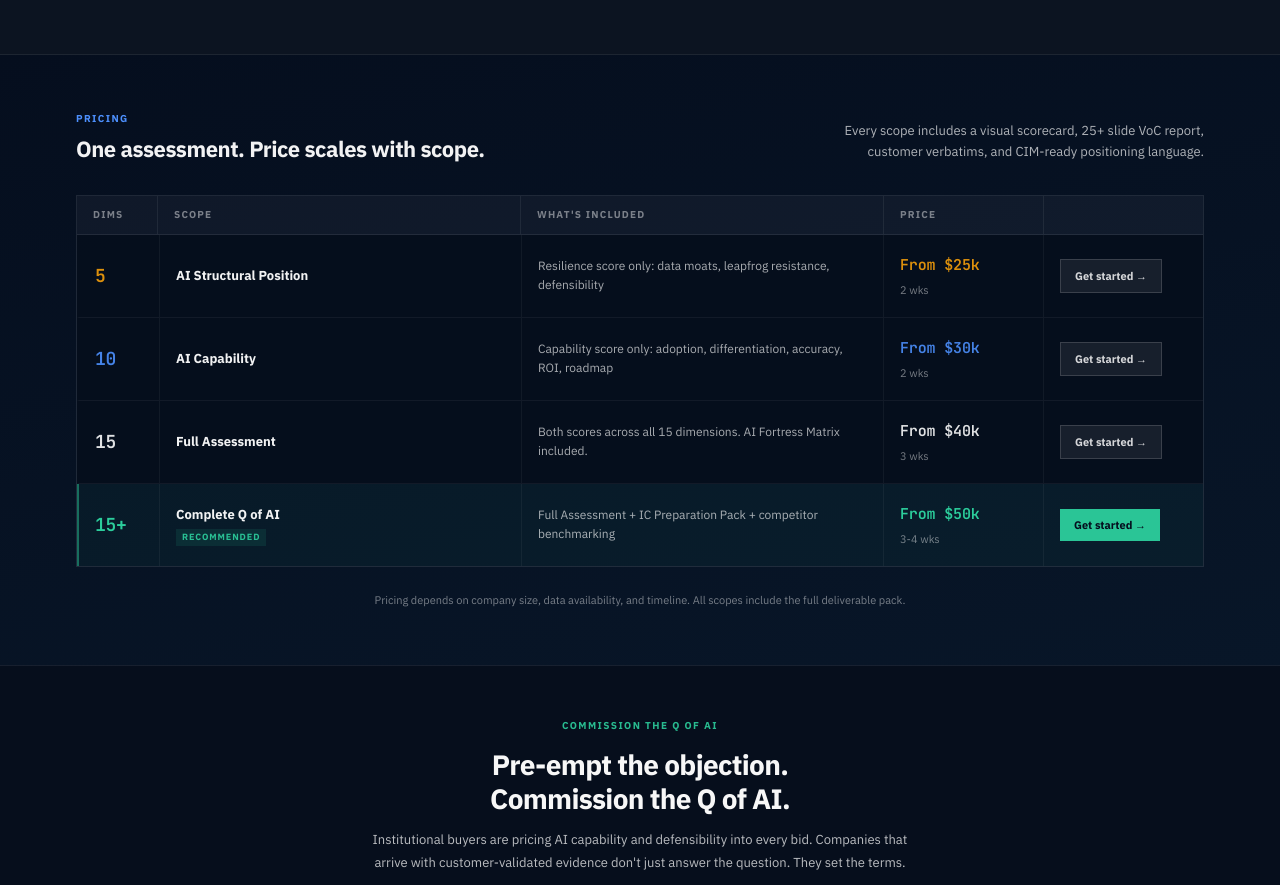
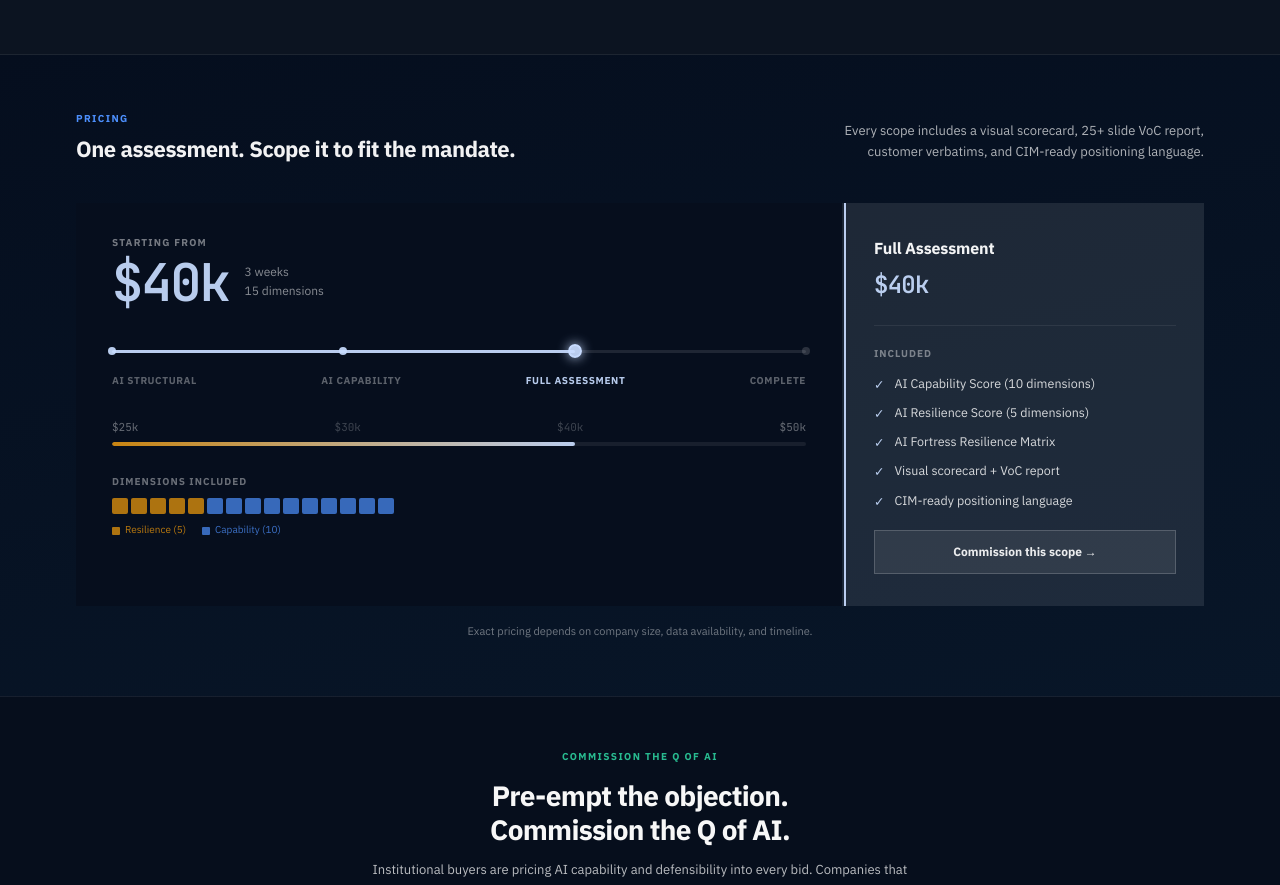
Before and after one commit to Crossover-Research/sell-side-overview-site, a Next.js app: page /qofai in a window 1280 px wide. Shown: the part 2182-3067 px from the top of the page. Built offline with nearby package versions, Linux system fonts and the light colour scheme.

Commit message:
redesign: interactive pricing slider — drag to scope, price + dimensions update live

```diff
--- a/app/qofai/page.tsx
+++ b/app/qofai/page.tsx
@@ -70,6 +70,7 @@ const OBJECTIONS = [
 
 export default function QofAIPage() {
   const [selectedQ, setSelectedQ] = useState(0);
+  const [tierIdx, setTierIdx] = useState(2); // default: Full Assessment
 
   return (
     <>
@@ -299,15 +300,15 @@ export default function QofAIPage() {
         </div>
       </section>
 
-      {/* PRICING — single scope, price scales with n dimensions */}
+      {/* PRICING — interactive scope slider */}
       <section style={{ padding:'56px 0', background:'linear-gradient(168deg,#050e1e 0%,#081628 100%)', borderBottom:'1px solid rgba(255,255,255,.07)' }}>
         <div style={{ maxWidth:1200, margin:'0 auto', padding:'0 36px' }}>
 
-          <div style={{ display:'flex', alignItems:'flex-end', justifyContent:'space-between', gap:24, flexWrap:'wrap', marginBottom:32 }}>
+          <div style={{ display:'flex', alignItems:'flex-end', justifyContent:'space-between', gap:24, flexWrap:'wrap', marginBottom:40 }}>
             <div>
               <div className="ib-section-eyebrow" style={{ marginBottom:8 }}>Pricing</div>
               <h2 style={{ fontSize:22, fontWeight:700, color:'rgba(255,255,255,.95)', letterSpacing:'-.022em', margin:0, lineHeight:1.25 }}>
-                One assessment. Price scales with scope.
+                One assessment. Scope it to fit the mandate.
               </h2>
             </div>
             <p style={{ fontSize:13, color:'rgba(255,255,255,.68)', margin:0, maxWidth:360, textAlign:'right', lineHeight:1.6 }}>
@@ -315,110 +316,264 @@ export default function QofAIPage() {
             </p>
           </div>
 
-          {/* Scope table */}
-          <div style={{ border:'1px solid rgba(255,255,255,.1)', overflow:'hidden', marginBottom:24 }}>
-
-            {/* Column header */}
-            <div style={{ display:'grid', gridTemplateColumns:'80px 1fr 1fr 160px 160px', background:'rgba(255,255,255,.04)', borderBottom:'1px solid rgba(255,255,255,.08)' }}>
-              <div style={{ padding:'11px 16px', fontSize:10, fontWeight:700, letterSpacing:'.12em', textTransform:'uppercase', color:'rgba(255,255,255,.45)' }}>Dims</div>
-              <div style={{ padding:'11px 16px', fontSize:10, fontWeight:700, letterSpacing:'.12em', textTransform:'uppercase', color:'rgba(255,255,255,.45)', borderLeft:'1px solid rgba(255,255,255,.07)' }}>Scope</div>
-              <div style={{ padding:'11px 16px', fontSize:10, fontWeight:700, letterSpacing:'.12em', textTransform:'uppercase', color:'rgba(255,255,255,.45)', borderLeft:'1px solid rgba(255,255,255,.07)' }}>What's included</div>
-              <div style={{ padding:'11px 16px', fontSize:10, fontWeight:700, letterSpacing:'.12em', textTransform:'uppercase', color:'rgba(255,255,255,.45)', borderLeft:'1px solid rgba(255,255,255,.07)' }}>Price</div>
-              <div style={{ padding:'11px 16px', borderLeft:'1px solid rgba(255,255,255,.07)' }} />
-            </div>
-
-            {[
+          {/* Slider widget */}
+          {(() => {
+            const TIERS = [
               {
                 dims: 5,
+                label: 'AI Structural',
                 name: 'AI Structural Position',
-                includes: 'Resilience score only: data moats, leapfrog resistance, defensibility',
-                price: 'From $25k',
-                timeline: '2 wks',
-                color: 'rgba(245,158,11,.9)',
-                featured: false,
+                price: 25,
+                weeks: '2 weeks',
+                color: 'rgba(245,158,11,.95)',
+                features: [
+                  'AI Resilience Score (5 dimensions)',
+                  'Data moat analysis',
+                  'Leapfrog resistance score',
+                  'Defensibility map',
+                  'Visual scorecard + VoC report',
+                ],
               },
               {
                 dims: 10,
+                label: 'AI Capability',
                 name: 'AI Capability',
-                includes: 'Capability score only: adoption, differentiation, accuracy, ROI, roadmap',
-                price: 'From $30k',
-                timeline: '2 wks',
-                color: 'rgba(77,144,254,.9)',
-                featured: false,
+                price: 30,
+                weeks: '2 weeks',
+                color: 'rgba(77,144,254,.95)',
+                features: [
+                  'AI Capability Score (10 dimensions)',
+                  'Adoption, accuracy & ROI scoring',
+                  'Competitive differentiation',
+                  'Roadmap credibility',
+                  'Visual scorecard + VoC report',
+                ],
               },
               {
                 dims: 15,
+                label: 'Full Assessment',
                 name: 'Full Assessment',
-                includes: 'Both scores across all 15 dimensions. AI Fortress Matrix included.',
-                price: 'From $40k',
-                timeline: '3 wks',
-                color: 'rgba(255,255,255,.88)',
-                featured: false,
+                price: 40,
+                weeks: '3 weeks',
+                color: 'rgba(200,220,255,.92)',
+                features: [
+                  'AI Capability Score (10 dimensions)',
+                  'AI Resilience Score (5 dimensions)',
+                  'AI Fortress Resilience Matrix',
+                  'Visual scorecard + VoC report',
+                  'CIM-ready positioning language',
+                ],
               },
               {
-                dims: '15+',
+                dims: 15,
+                label: 'Complete',
                 name: 'Complete Q of AI',
-                includes: 'Full Assessment + IC Preparation Pack + competitor benchmarking',
-                price: 'From $50k',
-                timeline: '3-4 wks',
+                price: 50,
+                weeks: '3-4 weeks',
                 color: 'rgba(45,212,160,.97)',
-                featured: true,
+                recommended: true,
+                features: [
+                  'Everything in Full Assessment',
+                  'IC Preparation Pack (6 objections)',
+                  'Competitor benchmarking',
+                  'Extended CIM language',
+                ],
               },
-            ].map((row, i, arr) => (
-              <div
-                key={i}
-                style={{
-                  display:'grid', gridTemplateColumns:'80px 1fr 1fr 160px 160px',
-                  borderBottom: i < arr.length-1 ? '1px solid rgba(255,255,255,.05)' : 'none',
-                  background: row.featured ? 'rgba(45,212,160,.04)' : 'rgba(6,14,28,.97)',
-                  borderLeft: row.featured ? '2px solid rgba(45,212,160,.45)' : '2px solid transparent',
-                }}
-              >
-                {/* Dim count */}
-                <div style={{ padding:'18px 16px', display:'flex', alignItems:'center' }}>
-                  <div style={{ fontFamily:'var(--font-mono)', fontSize:18, fontWeight:700, color:row.color, letterSpacing:'-.02em' }}>{row.dims}</div>
+            ] as const;
+
+            const tier = TIERS[tierIdx];
+            const pct = (tierIdx / (TIERS.length - 1)) * 100;
+
+            return (
+              <div style={{ display:'grid', gridTemplateColumns:'1fr 360px', gap:2, background:'rgba(255,255,255,.08)', alignItems:'stretch' }}>
+
+                {/* LEFT: Slider */}
+                <div style={{ background:'rgba(6,14,28,.97)', padding:'32px 36px', display:'flex', flexDirection:'column', gap:28 }}>
+
+                  {/* Price display */}
+                  <div style={{ display:'flex', alignItems:'flex-end', gap:16 }}>
+                    <div>
+                      <div style={{ fontSize:10, fontWeight:700, letterSpacing:'.12em', textTransform:'uppercase', color:'rgba(255,255,255,.45)', marginBottom:6 }}>Starting from</div>
+                      <div style={{ fontFamily:'var(--font-mono)', fontSize:52, fontWeight:700, color:tier.color, letterSpacing:'-.04em', lineHeight:1 }}>
+                        ${tier.price}k
+                      </div>
+                    </div>
+                    <div style={{ paddingBottom:8 }}>
+                      <div style={{ fontSize:12, color:'rgba(255,255,255,.52)', lineHeight:1.5 }}>{tier.weeks}</div>
+                      <div style={{ fontSize:12, color:'rgba(255,255,255,.52)' }}>{tier.dims} dimensions</div>
+                    </div>
+                  </div>
+
+                  {/* Slider track */}
+                  <div>
+                    <div style={{ position:'relative', height:28, display:'flex', alignItems:'center', marginBottom:8 }}>
+                      {/* Track background */}
+                      <div style={{ position:'absolute', left:0, right:0, height:3, background:'rgba(255,255,255,.1)', borderRadius:2 }} />
+                      {/* Track fill */}
+                      <div style={{ position:'absolute', left:0, width:`${pct}%`, height:3, background:tier.color, borderRadius:2, transition:'all .2s' }} />
+                      {/* Tick marks */}
+                      {TIERS.map((t, i) => {
+                        const tickPct = (i / (TIERS.length - 1)) * 100;
+                        const isActive = i <= tierIdx;
+                        return (
+                          <div
+                            key={i}
+                            style={{
+                              position:'absolute',
+                              left:`${tickPct}%`,
+                              transform:'translateX(-50%)',
+                              width: i === tierIdx ? 14 : 8,
+                              height: i === tierIdx ? 14 : 8,
+                              borderRadius:'50%',
+                              background: isActive ? tier.color : 'rgba(255,255,255,.15)',
+                              border: i === tierIdx ? `2px solid ${tier.color}` : 'none',
+                              boxShadow: i === tierIdx ? `0 0 12px ${tier.color}` : 'none',
+                              transition:'all .2s',
+                              cursor:'pointer',
+                              zIndex:2,
+                            }}
+                            onClick={() => setTierIdx(i)}
+                          />
+                        );
+                      })}
+                      {/* Invisible range input for drag */}
+                      <input
+                        type="range" min={0} max={3} step={1} value={tierIdx}
+                        onChange={e => setTierIdx(Number(e.target.value))}
+                        style={{
+                          position:'absolute', left:0, right:0, width:'100%',
+                          opacity:0, cursor:'pointer', height:28, margin:0, padding:0,
+                          zIndex:3,
+                        }}
+                      />
+                    </div>
+
+                    {/* Tier labels */}
+                    <div style={{ display:'flex', justifyContent:'space-between' }}>
+                      {TIERS.map((t, i) => (
+                        <div
+                          key={i}
+                          onClick={() => setTierIdx(i)}
+                          style={{
+                            fontSize:10, fontWeight:700, letterSpacing:'.06em', textTransform:'uppercase',
+                            color: i === tierIdx ? tier.color : 'rgba(255,255,255,.35)',
+                            cursor:'pointer',
+                            transition:'color .2s',
+                            textAlign: i === 0 ? 'left' : i === TIERS.length-1 ? 'right' : 'center',
+                          }}
+                        >
+                          {t.label}
+                        </div>
+                      ))}
+                    </div>
+                  </div>
+
+                  {/* Price scale bar */}
+                  <div>
+                    <div style={{ display:'flex', justifyContent:'space-between', fontSize:11, color:'rgba(255,255,255,.38)', marginBottom:6, fontFamily:'var(--font-mono)' }}>
+                      <span>$25k</span>
+                      <span style={{ color:'rgba(255,255,255,.22)' }}>$30k</span>
+                      <span style={{ color:'rgba(255,255,255,.22)' }}>$40k</span>
+                      <span>$50k</span>
+                    </div>
+                    <div style={{ height:4, background:'rgba(255,255,255,.07)', borderRadius:2, overflow:'hidden' }}>
+                      <div style={{
+                        height:'100%',
+                        width:`${pct}%`,
+                        background: `linear-gradient(90deg, rgba(245,158,11,.8), ${tier.color})`,
+                        borderRadius:2,
+                        transition:'all .3s ease',
+                      }} />
+                    </div>
+                  </div>
+
+                  {/* Dimension bar */}
+                  <div>
+                    <div style={{ fontSize:10, fontWeight:700, letterSpacing:'.1em', textTransform:'uppercase', color:'rgba(255,255,255,.40)', marginBottom:8 }}>
+                      Dimensions included
+                    </div>
+                    <div style={{ display:'flex', gap:3, flexWrap:'wrap' }}>
+                      {Array.from({ length: 15 }, (_, i) => (
+                        <div
+                          key={i}
+                          style={{
+                            width:16, height:16, borderRadius:2,
+                            background: i < tier.dims
+                              ? (i < 5 ? 'rgba(245,158,11,.7)' : 'rgba(77,144,254,.7)')
+                              : 'rgba(255,255,255,.06)',
+                            transition:'all .2s',
+                            transitionDelay: `${i * 0.015}s`,
+                          }}
+                        />
+                      ))}
+                    </div>
+                    <div style={{ display:'flex', gap:16, marginTop:8 }}>
+                      <div style={{ display:'flex', alignItems:'center', gap:5, fontSize:10, color:'rgba(245,158,11,.75)' }}>
+                        <div style={{ width:8, height:8, background:'rgba(245,158,11,.7)', borderRadius:1 }} />
+                        Resilience (5)
+                      </div>
+                      <div style={{ display:'flex', alignItems:'center', gap:5, fontSize:10, color:'rgba(77,144,254,.75)' }}>
+                        <div style={{ width:8, height:8, background:'rgba(77,144,254,.7)', borderRadius:1 }} />
+                        Capability (10)
+                      </div>
+                    </div>
+                  </div>
                 </div>
-                {/* Scope name */}
-                <div style={{ padding:'18px 16px', borderLeft:'1px solid rgba(255,255,255,.05)', display:'flex', flexDirection:'column', justifyContent:'center', gap:4 }}>
-                  <div style={{ fontSize:13, fontWeight:700, color:'rgba(255,255,255,.95)' }}>{row.name}</div>
-                  {row.featured && (
-                    <div style={{ fontSize:9, fontWeight:700, letterSpacing:'.1em', textTransform:'uppercase', color:'rgba(45,212,160,.88)', background:'rgba(45,212,160,.1)', padding:'1px 6px', display:'inline-block', width:'fit-content' }}>
-                      Recommended
+
+                {/* RIGHT: What's included */}
+                <div style={{
+                  background: tier.recommended ? 'rgba(45,212,160,.04)' : 'rgba(255,255,255,.02)',
+                  borderLeft: `2px solid ${tier.color}`,
+                  padding:'32px 28px',
+                  display:'flex', flexDirection:'column', gap:20,
+                  transition:'all .2s',
+                }}>
+                  <div>
+                    {tier.recommended && (
+                      <div style={{ fontSize:9, fontWeight:700, letterSpacing:'.1em', textTransform:'uppercase', color:'rgba(45,212,160,.9)', background:'rgba(45,212,160,.1)', padding:'2px 8px', display:'inline-block', marginBottom:8 }}>
+                        Recommended for sell-side
+                      </div>
+                    )}
+                    <div style={{ fontSize:16, fontWeight:700, color:'rgba(255,255,255,.95)', marginBottom:4, letterSpacing:'-.01em' }}>{tier.name}</div>
+                    <div style={{ fontFamily:'var(--font-mono)', fontSize:24, fontWeight:700, color:tier.color, letterSpacing:'-.03em' }}>
+                      ${tier.price}k
                     </div>
-                  )}
-                </div>
-                {/* What's included */}
-                <div style={{ padding:'18px 16px', borderLeft:'1px solid rgba(255,255,255,.05)', display:'flex', alignItems:'center' }}>
-                  <div style={{ fontSize:12, color:'rgba(255,255,255,.65)', lineHeight:1.55 }}>{row.includes}</div>
-                </div>
-                {/* Price + timeline */}
-                <div style={{ padding:'18px 16px', borderLeft:'1px solid rgba(255,255,255,.05)', display:'flex', flexDirection:'column', justifyContent:'center', gap:3 }}>
-                  <div style={{ fontFamily:'var(--font-mono)', fontSize:15, fontWeight:700, color:row.color, letterSpacing:'-.01em' }}>{row.price}</div>
-                  <div style={{ fontSize:11, color:'rgba(255,255,255,.45)' }}>{row.timeline}</div>
-                </div>
-                {/* CTA */}
-                <div style={{ padding:'18px 16px', borderLeft:'1px solid rgba(255,255,255,.05)', display:'flex', alignItems:'center' }}>
+                  </div>
+
+                  <div style={{ height:1, background:'rgba(255,255,255,.07)' }} />
+
+                  <div style={{ display:'flex', flexDirection:'column', gap:10, flex:1 }}>
+                    <div style={{ fontSize:10, fontWeight:700, letterSpacing:'.1em', textTransform:'uppercase', color:'rgba(255,255,255,.42)', marginBottom:2 }}>
+                      Included
+                    </div>
+                    {tier.features.map((f, i) => (
+                      <div key={i} style={{ display:'flex', alignItems:'flex-start', gap:10, fontSize:12.5, color:'rgba(255,255,255,.82)', lineHeight:1.45 }}>
+                        <span style={{ color:tier.color, flexShrink:0, marginTop:1 }}>✓</span>
+                        {f}
+                      </div>
+                    ))}
+                  </div>
+
                   <a
                     href={`mailto:${CONTACT.email}`}
                     style={{
-                      fontSize:11, fontWeight:700, textDecoration:'none', whiteSpace:'nowrap',
-                      color: row.featured ? '#050e1e' : 'rgba(255,255,255,.82)',
-                      background: row.featured ? 'rgba(45,212,160,.92)' : 'rgba(255,255,255,.07)',
-                      border: row.featured ? 'none' : '1px solid rgba(255,255,255,.15)',
-                      padding: '7px 14px',
-                      display:'inline-block',
+                      display:'inline-flex', alignItems:'center', justifyContent:'center',
+                      fontSize:12, fontWeight:700, textDecoration:'none', padding:'11px 20px',
+                      color: tier.recommended ? '#050e1e' : 'rgba(255,255,255,.9)',
+                      background: tier.recommended ? 'rgba(45,212,160,.92)' : 'rgba(255,255,255,.08)',
+                      border: tier.recommended ? 'none' : `1px solid rgba(255,255,255,.18)`,
                       transition:'all .15s',
                     }}
                   >
-                    Get started →
+                    Commission this scope →
                   </a>
                 </div>
               </div>
-            ))}
-          </div>
+            );
+          })()}
 
-          <div style={{ fontSize:11, color:'rgba(255,255,255,.45)', textAlign:'center' }}>
-            Pricing depends on company size, data availability, and timeline. All scopes include the full deliverable pack.
+          <div style={{ fontSize:11, color:'rgba(255,255,255,.42)', textAlign:'center', marginTop:16 }}>
+            Exact pricing depends on company size, data availability, and timeline.
           </div>
         </div>
       </section>
```
